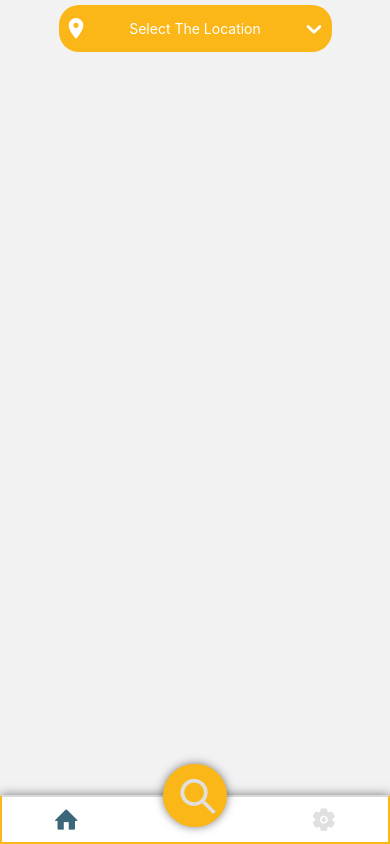
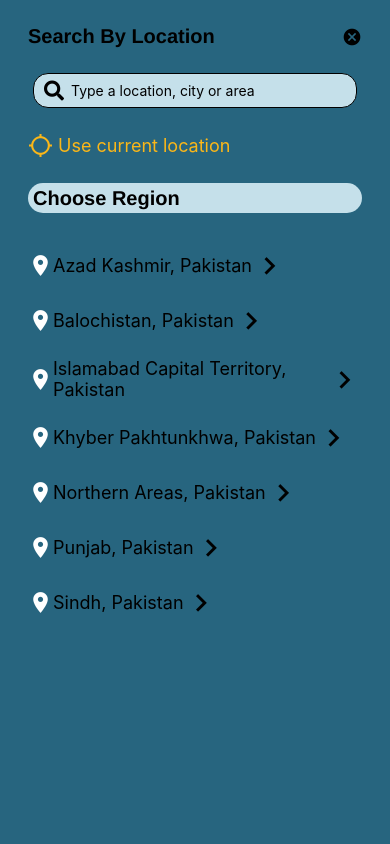
Before and after one commit to Makhdoom-Sharif/EduConnect_RN, a React Native app: screen /SearchByLocation in a window 390 px wide. Built offline with nearby package versions, Linux system fonts and the light colour scheme.

Commit message:
set location screen created

```diff
--- a/src/Global/CourseArray.js
+++ b/src/Global/CourseArray.js
@@ -115,3 +115,27 @@ export const RecommendedData = [
     expectedRatePeriod: 'monthly',
   },
 ];
+
+export const preferedRegions = [
+  {
+    title: 'Azad Kashmir, Pakistan',
+  },
+  {
+    title: 'Balochistan, Pakistan',
+  },
+  {
+    title: 'Islamabad Capital Territory, Pakistan',
+  },
+  {
+    title: 'Khyber Pakhtunkhwa, Pakistan',
+  },
+  {
+    title: 'Northern Areas, Pakistan',
+  },
+  {
+    title: 'Punjab, Pakistan',
+  },
+  {
+    title: 'Sindh, Pakistan',
+  },
+];
--- a/src/Navigation/index.jsx
+++ b/src/Navigation/index.jsx
@@ -13,6 +13,7 @@ import Login from '../screens/AuthScreens/Login';
 import SignUp from '../screens/AuthScreens/SignUp';
 import ChangePassword from '../screens/ChangePassword';
 import StudentHome from '../screens/Home/StudentHome';
+import SearchByLocation from '../screens/SearchByLocation';
 import Setting from '../screens/Setting';
 import UpdateProfile from '../screens/UpdateProfile';
 const Tab = createBottomTabNavigator();
@@ -103,7 +104,7 @@ const Stack = createNativeStackNavigator();
 const Navigation = () => {
   return (
     <NavigationContainer>
-      <Stack.Navigator initialRouteName="Home">
+      <Stack.Navigator initialRouteName="LandingScreen">
         <Stack.Screen
           name="LoginScreen"
           component={Login}
@@ -148,6 +149,15 @@ const Navigation = () => {
             animation: 'slide_from_bottom',
           }}
         />
+        <Stack.Screen
+          name="SearchByLocation"
+          component={SearchByLocation}
+          options={{
+            headerShown: false,
+            presentation: 'modal',
+            animation: 'slide_from_bottom',
+          }}
+        />
       </Stack.Navigator>
     </NavigationContainer>
   );
--- a/src/components/BottomSliderHeader/index.jsx
+++ b/src/components/BottomSliderHeader/index.jsx
@@ -30,7 +30,7 @@ const styles = StyleSheet.create({
     fontFamily: 'Helvetica',
     fontStyle: 'normal',
     fontWeight: 'bold',
-    fontSize: 12,
+    // fontSize: 12,
     fontSize: 20,
   },
 });
--- a/src/screens/AuthScreens/ForgotPassword/Styles.jsx
+++ b/src/screens/AuthScreens/ForgotPassword/Styles.jsx
@@ -1,9 +1,10 @@
 import React from 'react';
 import {StyleSheet} from 'react-native';
+import {Colors} from '../../../Global/GlobalCSS';
 
 const styles = StyleSheet.create({
   main: {
-    backgroundColor: '#0A1A2E',
+    backgroundColor: Colors.primary,
     height: '100%',
   },
   mainTitle: {
--- a/src/screens/AuthScreens/LandingScreen/Styles.jsx
+++ b/src/screens/AuthScreens/LandingScreen/Styles.jsx
@@ -1,9 +1,10 @@
 import React from 'react';
 import {StyleSheet} from 'react-native';
+import {Colors} from '../../../Global/GlobalCSS';
 
 const styles = StyleSheet.create({
   main: {
-    backgroundColor: '#0A1A2E',
+    backgroundColor: Colors.primary,
     height: '100%',
   },
   mainTitle: {
--- a/src/screens/AuthScreens/LandingScreen/index.jsx
+++ b/src/screens/AuthScreens/LandingScreen/index.jsx
@@ -24,6 +24,7 @@ const LandingScreen = () => {
           backgroundColor="#FBB718"
           textColor="#fff"
           handleClick={() => navigate('SignUpScreen')}
+          // handleClick={() => navigate('Home')}
         />
         <SimpleButton
           title="I already have an account"
--- a/src/screens/AuthScreens/Login/Styles.jsx
+++ b/src/screens/AuthScreens/Login/Styles.jsx
@@ -1,9 +1,10 @@
 import React from 'react';
 import {StyleSheet} from 'react-native';
+import {Colors} from '../../../Global/GlobalCSS';
 
 const styles = StyleSheet.create({
   main: {
-    backgroundColor: '#0A1A2E',
+    backgroundColor: Colors.primary,
     height: '100%',
   },
   mainTitle: {
--- a/src/screens/AuthScreens/Login/index.jsx
+++ b/src/screens/AuthScreens/Login/index.jsx
@@ -15,10 +15,11 @@ import BackButton from '../../../components/BackButton';
 import styles from './Styles';
 import {useNavigation} from '@react-navigation/native';
 const Login = () => {
+  const {goBack, navigate} = useNavigation();
   const handleClick = () => {
     console.log('Click works');
+    navigate('Home');
   };
-  const {goBack, navigate} = useNavigation();
 
   return (
     <SafeAreaView style={styles.main}>
--- a/src/screens/AuthScreens/SignUp/Styles.jsx
+++ b/src/screens/AuthScreens/SignUp/Styles.jsx
@@ -1,9 +1,10 @@
 import React from 'react';
 import {StyleSheet} from 'react-native';
+import {Colors} from '../../../Global/GlobalCSS';
 
 const styles = StyleSheet.create({
   main: {
-    backgroundColor: '#0A1A2E',
+    backgroundColor: Colors.primary,
     height: '100%',
   },
   mainTitle: {
--- a/src/screens/Home/StudentHome/index.jsx
+++ b/src/screens/Home/StudentHome/index.jsx
@@ -7,11 +7,15 @@ import SkillBaseCard from '../../../components/SkillBaseCard';
 import SearchLocation from '../../../components/SearchLocation';
 import RecommendCard from '../../../components/RecommendCard';
 import styles from './Styles';
+import {useNavigation} from '@react-navigation/native';
 
 const StudentHome = () => {
+  const {navigate} = useNavigation();
   return (
     <SafeAreaView style={SafeAreaStyles}>
-      <View style={styles.SearchLocationContainer}>
+      <View
+        style={styles.SearchLocationContainer}
+        onStartShouldSetResponder={() => navigate('SearchByLocation')}>
         <SearchLocation />
       </View>
       <ScrollView style={styles.ScrollViewStyles}>
--- /dev/null
+++ b/src/screens/SearchByLocation/index.jsx
@@ -0,0 +1,115 @@
+import React, {useState} from 'react';
+import {FlatList, StyleSheet, Text, TextInput, View} from 'react-native';
+import BottomSliderHeader from '../../components/BottomSliderHeader';
+import FontAwesome5 from 'react-native-vector-icons/FontAwesome5';
+import MaterialIcons from 'react-native-vector-icons/MaterialIcons';
+import MaterialCommunityIcons from 'react-native-vector-icons/MaterialCommunityIcons';
+import {Colors} from '../../Global/GlobalCSS';
+import {preferedRegions} from '../../Global/CourseArray';
+export default function SearchByLocation() {
+  const [currentLocation, setCurrentLocatio] = useState(false);
+  return (
+    <View
+      style={{
+        paddingTop: 25,
+        backgroundColor: Colors.background,
+        height: '100%',
+      }}>
+      <View style={styles.container}>
+        <BottomSliderHeader title="Search By Location" />
+        <View
+          style={{
+            marginHorizontal: 5,
+            borderColor: Colors.black,
+            borderWidth: 1,
+            borderRadius: 15,
+            height: 35,
+            paddingHorizontal: 10,
+            paddingVertical: 5,
+            flexDirection: 'row',
+            backgroundColor: Colors.backgroundPrimary,
+            marginVertical: 25,
+          }}>
+          <FontAwesome5 name="search" size={20} />
+          <TextInput
+            placeholder="Type a location, city or area"
+            style={{
+              height: '90%',
+              alignSelf: 'center',
+              width: '90%',
+              marginHorizontal: 7,
+            }}
+          />
+        </View>
+        <View
+          style={{
+            flexDirection: 'row',
+            alignItems: 'center',
+          }}>
+          <MaterialIcons
+            name={currentLocation ? 'my-location' : 'location-searching'}
+            size={25}
+            style={{color: Colors.secondary}}
+            onPress={() => setCurrentLocatio(prev => !prev)}
+          />
+          <Text
+            style={{
+              fontSize: 18,
+              color: Colors.secondary,
+              marginHorizontal: 5,
+            }}>
+            Use current location
+          </Text>
+        </View>
+        <View
+          style={{
+            backgroundColor: Colors.backgroundPrimary,
+            borderRadius: 15,
+            height: 30,
+            marginVertical: 25,
+            justifyContent: 'center',
+            paddingHorizontal: 5,
+          }}>
+          <Text
+            style={{
+              fontSize: 20,
+              fontFamily: 'Helvetica',
+              fontStyle: 'normal',
+              fontWeight: 'bold',
+            }}>
+            Choose Region
+          </Text>
+        </View>
+        <FlatList
+          data={preferedRegions}
+          renderItem={({item}) => {
+            return (
+              <View
+                style={{
+                  flexDirection: 'row',
+                  marginVertical: 10,
+                  alignItems: 'center',
+                }}>
+                <MaterialIcons
+                  name="location-on"
+                  size={25}
+                  style={{
+                    color: Colors.white,
+                  }}
+                />
+                <Text style={{fontSize: 18}}>{item.title}</Text>
+                <MaterialCommunityIcons name="chevron-right" size={35} />
+              </View>
+            );
+          }}
+        />
+      </View>
+    </View>
+  );
+}
+const styles = StyleSheet.create({
+  container: {
+    marginLeft: 28,
+    marginRight: 28,
+  },
+});
```
